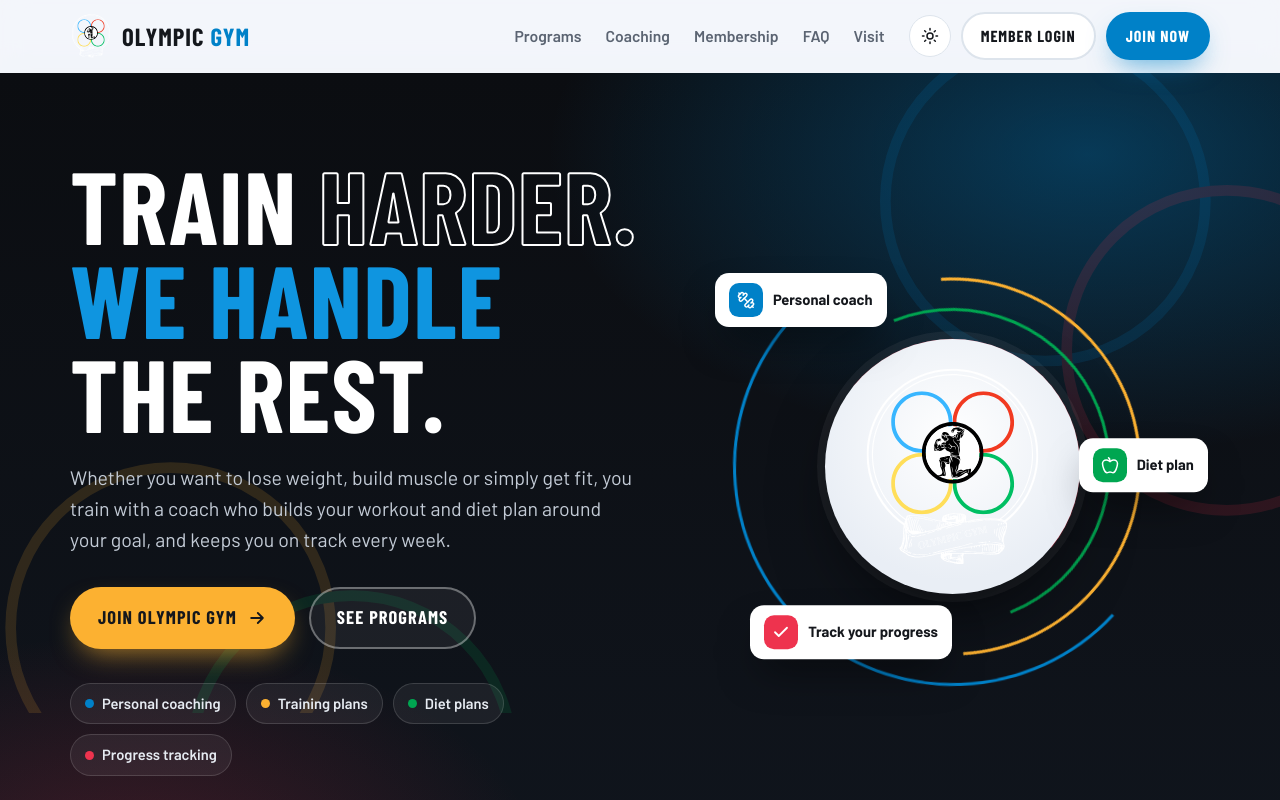
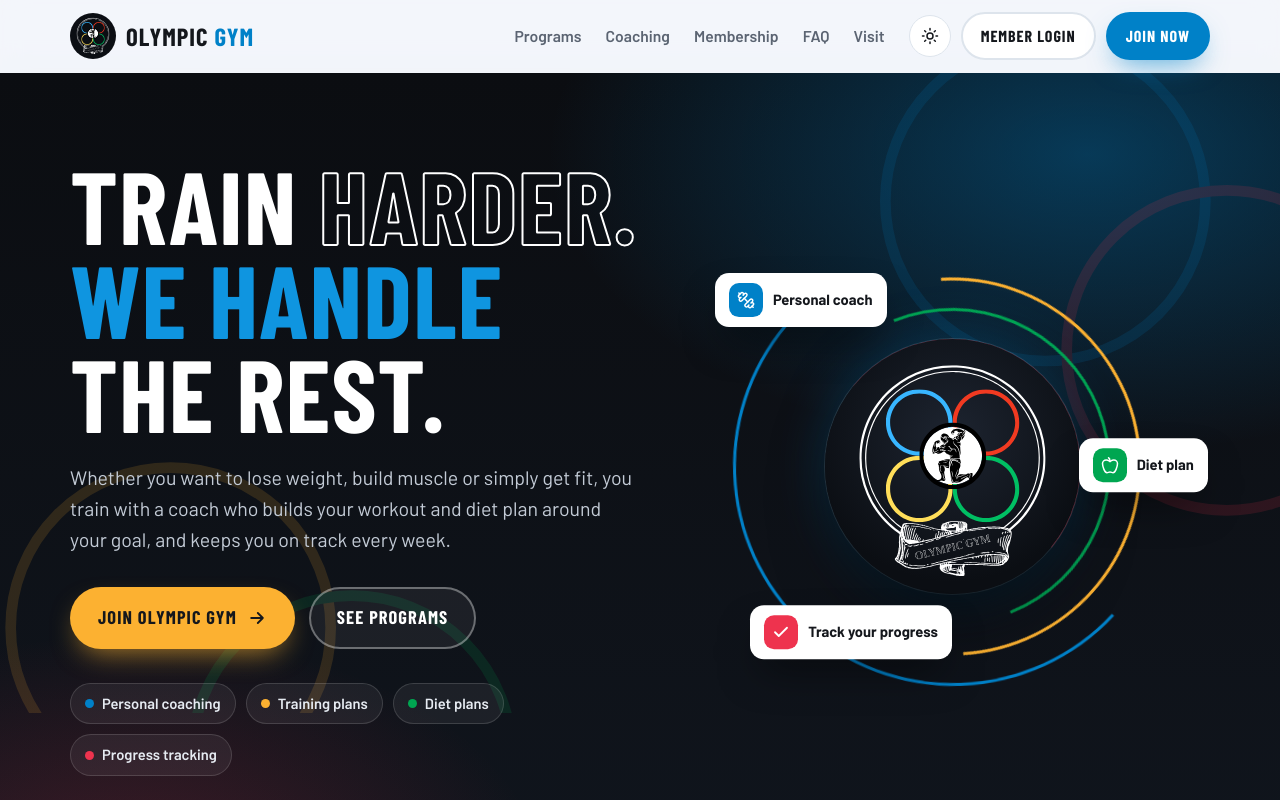
Before and after one commit to saimashraf27/olympic-gym, a website: page public/index.html in a window 1280 px wide. Shown: the top 800 px of the page. Drawn offline with nearby package versions, Linux system fonts and the light colour scheme; a web font is replaced by a local one.

Commit message:
Show the whole logo: put it on a dark disc (#4)
The logo's outer ring and "OLYMPIC GYM" ribbon are white, so on the white
hero disc and the light header they disappeared and only the coloured rings
showed. The hero disc is now dark and the header logo sits on a small dark
circle, so the full logo is visible in both themes.


Claude-Session: https://claude.ai/code/session_01UyV24EQjHsHGTcJWzKAxP7

Co-authored-by: Claude <noreply@anthropic.com>

```diff
--- a/public/index.html
+++ b/public/index.html
@@ -147,7 +147,7 @@
     .header.scrolled { border-bottom-color: var(--border); }
     .nav { display: flex; align-items: center; gap: 24px; height: 72px; }
     .brand { display: flex; align-items: center; gap: 10px; flex-shrink: 0; }
-    .brand-logo { width: 42px; height: 48px; object-fit: contain; }
+    .brand-logo { width: 46px; height: 46px; object-fit: contain; border-radius: 50%; padding: 3px; background: #0b0e13; }
     .brand-name { font-family: var(--display); font-weight: 800; font-size: 1.55rem; letter-spacing: .04em; text-transform: uppercase; line-height: 1; }
     .brand-name span { color: var(--blue); }
     .nav-links { display: flex; gap: 24px; margin-left: auto; white-space: nowrap; }
@@ -199,9 +199,9 @@
     .emblem-ring.r4 { inset: 21%; border-bottom-color: var(--red); border-right-color: var(--red); animation: spin 26s linear infinite reverse; }
     .emblem-core {
       position: relative; width: 58%; aspect-ratio: 1; border-radius: 50%; display: grid; place-items: center;
-      background: radial-gradient(circle at 50% 40%, #ffffff 0%, #e9eef5 70%); box-shadow: 0 30px 70px -20px rgba(0,0,0,.7), 0 0 0 8px rgba(255,255,255,.06);
+      background: radial-gradient(circle at 50% 38%, #1d2430 0%, #0b0e13 72%); box-shadow: 0 30px 70px -20px rgba(0,0,0,.8), 0 0 0 1px rgba(255,255,255,.12), 0 0 60px -10px rgba(0,129,200,.45);
     }
-    .emblem-core img { width: 74%; height: auto; }
+    .emblem-core img { width: 80%; height: auto; transform: translateY(2%); }
     .badge {
       position: absolute; display: flex; align-items: center; gap: 10px; padding: 10px 14px; border-radius: 14px;
       background: #fff; color: #14171C; box-shadow: 0 20px 40px -12px rgba(0,0,0,.55); font-weight: 700; font-size: .92rem;
@@ -471,7 +471,7 @@
   <header class="header" id="top">
     <div class="wrap nav">
       <a class="brand" href="#top" aria-label="Olympic Gym home">
-        <img class="brand-logo" src="/logo.svg" alt="" width="42" height="48" />
+        <img class="brand-logo" src="/logo.svg" alt="" width="46" height="46" />
         <span class="brand-name">Olympic <span>Gym</span></span>
       </a>
       <nav class="nav-links" aria-label="Main">
@@ -817,7 +817,7 @@
     <div class="wrap">
       <div class="foot">
         <div>
-          <a class="brand" href="#top"><img class="brand-logo" src="/logo.svg" alt="" width="42" height="48" /><span class="brand-name">Olympic <span>Gym</span></span></a>
+          <a class="brand" href="#top"><img class="brand-logo" src="/logo.svg" alt="" width="46" height="46" /><span class="brand-name">Olympic <span>Gym</span></span></a>
           <p style="margin-top:14px;max-width:340px">Personal coaching, training plans and diet plans built around your goal. Train harder. We handle the rest.</p>
           <p id="footAddress" style="margin-top:10px" hidden></p>
         </div>
```
